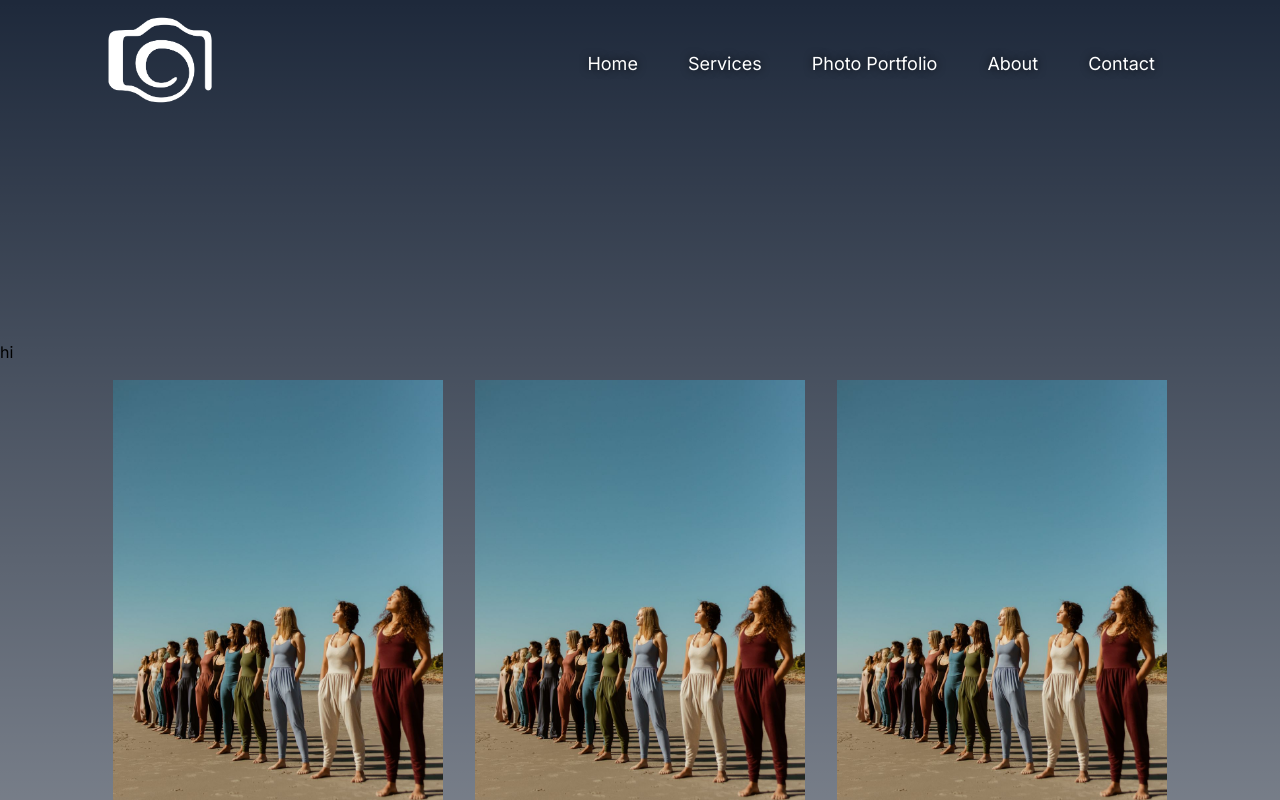
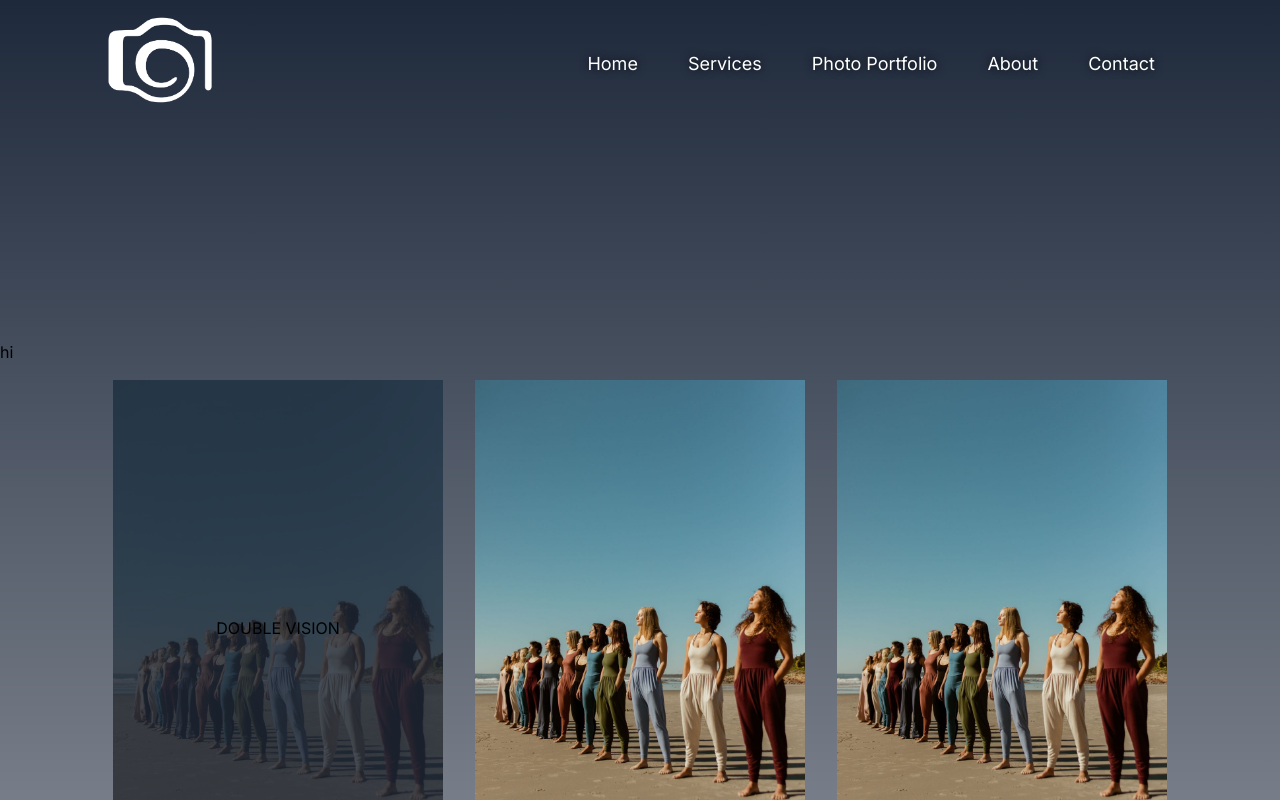
Before and after one commit to loganparke/bravado, a Next.js app: page / in a window 1280 px wide. Both pictures are taken after a click on the element "DOUBLE VISION". Shown: the top 800 px of the page. Built offline with nearby package versions, Linux system fonts and the light colour scheme.

Commit message:
homepage

```diff
--- a/src/app/globals.css
+++ b/src/app/globals.css
@@ -54,3 +54,7 @@ body {
   font-size: 18px;
   text-shadow: 0px 0px 9px rgba(0, 0, 0, 0.76);
 }
+
+.custom-transition{
+  transition: max-width 0.5s ease, opacity 0.5s ease;
+}
--- a/src/app/page.tsx
+++ b/src/app/page.tsx
@@ -36,9 +36,15 @@ export default function Home(){
       side = 'bottom';
     }
 
-    console.log(target)
 
+    let bg = target.children[1].children[0];
+    let text = target.children[1].children[1];
+    console.log(bg, text);
     console.log(`Mouse ${action} from the ${side}`);
+    if(side == 'left'){
+      bg.style.maxWidth = '400px';
+      text.style.opacity = '1';
+    }
   };
   const handleMouseEnter = (event: MouseEvent<HTMLDivElement>) => {
     determineSide(event, 'entered');
@@ -58,8 +64,8 @@ export default function Home(){
         <div onMouseEnter={handleMouseEnter} onMouseLeave={handleMouseLeave}  className='max-w-[90%] w-[330px] mx-4 my-4 cursor-pointer relative'>
         <Image alt='pic' src={pic}/>
         <article className='absolute w-full h-full top-0 left-0 right-0 bottom-0 flex align-center justify-center'>
-          <div className='bg-gray-800/[.8] absolute w-full h-full top-0 left-0 right-0 bottom-0 transition-all max-w-[0px]'></div>
-          <p className='flex relative w-fit h-fit text-center mx-auto my-auto transition-all opacity-0'>DOUBLE VISION</p>
+          <div className={`custom-transition bg-gray-800/[.8] absolute w-full h-full top-0 left-0 right-0 bottom-0 max-w-[0px]`}></div>
+          <p className='custom-transition flex relative w-fit h-fit text-center mx-auto my-auto opacity-0'>DOUBLE VISION</p>
         </article>
         </div>
         <Image alt='pic' src={pic} className='max-w-[90%] w-[330px] mx-4 my-4 cursor-pointer'/>
```
